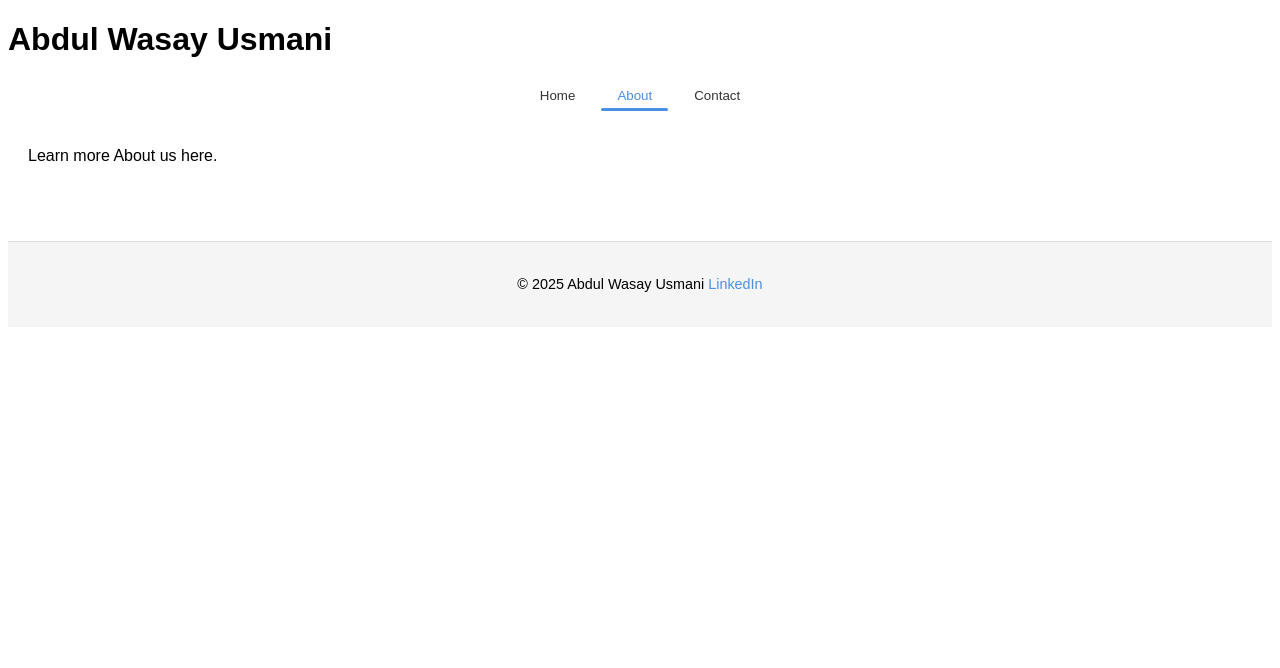
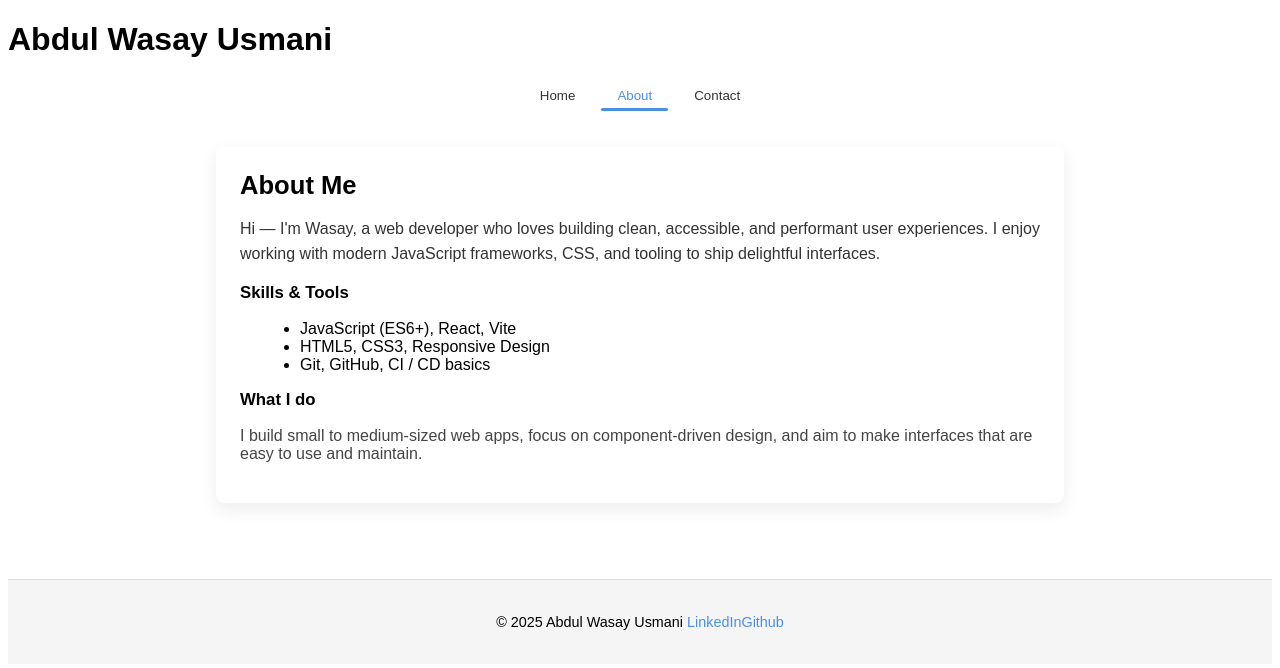
Before and after one commit to awusmani/awusmani.github.io, a React (Vite) app in the folder ausmani/: page / in a window 1280 px wide. Both pictures are taken after a click on the button "About". Shown: the top 668 px of the page. Built offline with nearby package versions, Linux system fonts and the light colour scheme.

Commit message:
added about me and githib link

```diff
--- a/ausmani/src/App.jsx
+++ b/ausmani/src/App.jsx
@@ -2,6 +2,7 @@ import { useState } from 'react';
 import Header from './components/Header';
 import Footer from './components/Footer';
 import Contact from './components/Contact';
+import About from './components/About';
 
 export default function App() {
   const [content, setContent] = useState('tab1');
@@ -11,7 +12,7 @@ export default function App() {
       case 'tab1':
         return <p>Welcome to the Home tab!</p>;
       case 'tab2':
-        return <p>Learn more About us here.</p>;
+        return <About />;
       case 'tab3':
         return <Contact />;
       default:
--- /dev/null
+++ b/ausmani/src/components/About.jsx
@@ -0,0 +1,30 @@
+import React from 'react';
+import '../styles/About.css';
+
+export default function About() {
+  return (
+    <section className="about">
+      <div className="about-card">
+        <h2 className="about-title">About Me</h2>
+        <p className="about-intro">
+          Hi — I'm Wasay, a web developer who loves building clean, accessible,
+          and performant user experiences. I enjoy working with modern JavaScript
+          frameworks, CSS, and tooling to ship delightful interfaces.
+        </p>
+
+        <h3 className="about-sub">Skills & Tools</h3>
+        <ul className="about-list">
+          <li>JavaScript (ES6+), React, Vite</li>
+          <li>HTML5, CSS3, Responsive Design</li>
+          <li>Git, GitHub, CI / CD basics</li>
+        </ul>
+
+        <h3 className="about-sub">What I do</h3>
+        <p className="about-text">
+          I build small to medium-sized web apps, focus on component-driven
+          design, and aim to make interfaces that are easy to use and maintain.
+        </p>
+      </div>
+    </section>
+  );
+}
--- a/ausmani/src/components/Contact.jsx
+++ b/ausmani/src/components/Contact.jsx
@@ -1,6 +1,10 @@
 import { useState } from 'react';
 import emailjs from 'emailjs-com';
 import '../styles/Contact.css';
+
+const SERVICE_ID = "service_bdagcir";
+const TEMPLATE_ID = "template_bf0mtvb";
+const PUBLIC_KEY = "37Ej6QBsT";
 
 export default function Contact() {
   const [form, setForm] = useState({
@@ -17,10 +21,10 @@ export default function Contact() {
     e.preventDefault();
 
     emailjs.send(
-      "service_bdagcir",
-      "template_bf0mtvb",
+      SERVICE_ID,
+      TEMPLATE_ID,
       form,
-      "37Ej6QBsT-w3dpzm8"
+      PUBLIC_KEY
     ).then(() => {
       alert("Message sent!");
       setForm({ name: "", email: "", message: "" });
@@ -35,7 +39,7 @@ export default function Contact() {
       <input
         type="text"
         name="name"
-        placeholder="Your Name"
+        placeholder="Name"
         value={form.name}
         onChange={handleChange}
         required
@@ -44,7 +48,7 @@ export default function Contact() {
       <input
         type="email"
         name="email"
-        placeholder="Your Email"
+        placeholder="Email"
         value={form.email}
         onChange={handleChange}
         required
@@ -52,7 +56,7 @@ export default function Contact() {
 
       <textarea
         name="message"
-        placeholder="Your Message"
+        placeholder="Message"
         rows="5"
         value={form.message}
         onChange={handleChange}
--- a/ausmani/src/components/Footer.jsx
+++ b/ausmani/src/components/Footer.jsx
@@ -12,6 +12,14 @@ export default function Footer() {
         >
           LinkedIn
         </a>
+
+        <a
+          href="https://www.linkedin.com/in/your-linkedin/"
+          target="_blank"
+          rel="noopener noreferrer"
+        >
+          Github
+        </a>
       </p>
     </footer>
   );
--- /dev/null
+++ b/ausmani/src/styles/About.css
@@ -0,0 +1,38 @@
+.about {
+  display: flex;
+  justify-content: center;
+  padding: 16px;
+}
+
+.about-card {
+  max-width: 800px;
+  background: #ffffff;
+  border-radius: 8px;
+  box-shadow: 0 6px 18px rgba(0, 0, 0, 0.08);
+  padding: 24px;
+}
+
+.about-title {
+  margin: 0 0 8px 0;
+  font-size: 1.6rem;
+}
+
+.about-intro {
+  color: #333;
+  line-height: 1.6;
+}
+
+.about-sub {
+  margin-top: 16px;
+  font-size: 1.05rem;
+}
+
+.about-list {
+  list-style: disc;
+  margin: 8px 0 0 20px;
+}
+
+.about-text {
+  margin-top: 8px;
+  color: #444;
+}
```
